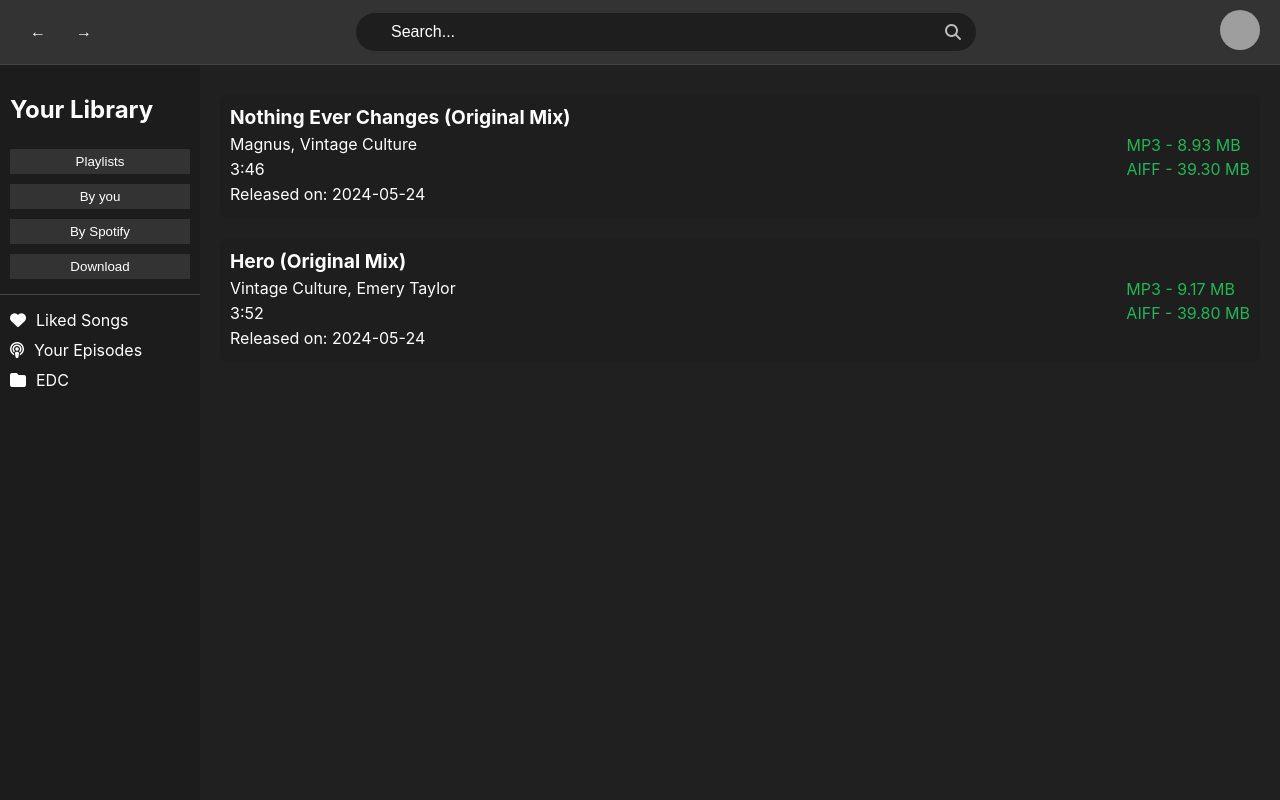
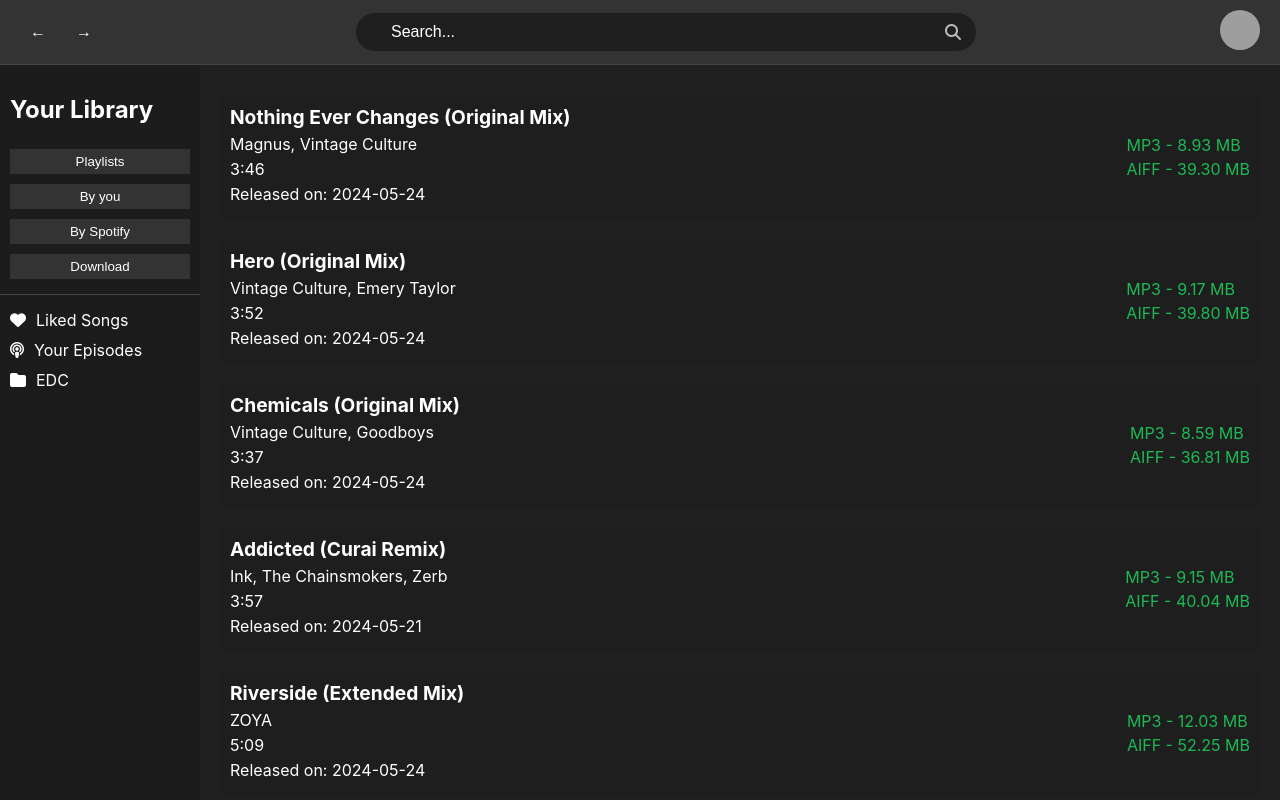
Before and after one commit to agudelo816/myspotify, a React (Create React App) app: page / in a window 1280 px wide. Built offline with nearby package versions, Linux system fonts and the light colour scheme; grey boxes are pictures that could not be loaded.

Commit message:
refactored

```diff
--- a/src/components/TrackCard.tsx
+++ b/src/components/TrackCard.tsx
@@ -1,23 +1,17 @@
 import React from 'react';
+import { Track } from '../types/Track';
 import './TrackCard.scss';
 
 interface TrackCardProps {
-  title: string;
-  artist: string;
-  duration: string;
-  releaseDate: string;
-  formats: { type: string; size: string }[];
+  track: Track;
+  onClick: () => void; // Add onClick prop to handle click events
 }
 
-const TrackCard: React.FC<TrackCardProps> = ({
-  title,
-  artist,
-  duration,
-  releaseDate,
-  formats,
-}) => {
+const TrackCard: React.FC<TrackCardProps> = ({ track, onClick }) => {
+  const { title, artist, duration, releaseDate, formats } = track;
+
   return (
-    <div className="track-card">
+    <div className="track-card" onClick={onClick}>
       <div className="track-info">
         <h3>{title}</h3>
         <p>{artist}</p>
--- /dev/null
+++ b/src/components/TrackDetail.scss
@@ -0,0 +1,36 @@
+.track-detail {
+  position: fixed;
+  top: 0;
+  right: 0;
+  width: 300px; // Adjust width as needed
+  height: 100%;
+  background-color: #1e1e1e;
+  color: #fff;
+  padding: 20px;
+  box-shadow: -2px 0 5px rgba(0, 0, 0, 0.5);
+  overflow-y: auto;
+
+  .close-button {
+    background: none;
+    border: none;
+    color: #fff;
+    font-size: 16px;
+    cursor: pointer;
+
+    &:hover {
+      text-decoration: underline;
+    }
+  }
+
+  h2 {
+    margin-top: 0;
+  }
+
+  .track-formats {
+    margin-top: 20px;
+
+    p {
+      margin: 5px 0;
+    }
+  }
+}
--- /dev/null
+++ b/src/components/TrackDetail.tsx
@@ -0,0 +1,31 @@
+import React from 'react';
+import './TrackDetail.scss';
+import { Track } from '../types/Track';
+
+interface TrackDetailProps {
+  track: Track;
+  onClose: () => void; // Add onClose prop to handle closing the detail panel
+}
+
+const TrackDetail: React.FC<TrackDetailProps> = ({ track, onClose }) => {
+  return (
+    <div className="track-detail">
+      <button className="close-button" onClick={onClose}>
+        Close
+      </button>
+      <h2>{track.title}</h2>
+      <p>Artist: {track.artist}</p>
+      <p>Duration: {track.duration}</p>
+      <p>Release Date: {track.releaseDate}</p>
+      <div className="track-formats">
+        {track.formats.map((format, index) => (
+          <p key={index}>
+            {format.type}: {format.size}
+          </p>
+        ))}
+      </div>
+    </div>
+  );
+};
+
+export default TrackDetail;
--- a/src/components/TrackList.tsx
+++ b/src/components/TrackList.tsx
@@ -1,8 +1,10 @@
-import React from 'react';
-import TrackCard from '../components/TrackCard';
+import React, { useState } from 'react';
+import TrackCard from './TrackCard';
+import TrackDetail from './TrackDetail';
+import { Track } from '../types/Track';
 import './TrackList.scss';
 
-const trackData = [
+const trackData: Track[] = [
   {
     title: 'Nothing Ever Changes (Original Mix)',
     artist: 'Magnus, Vintage Culture',
@@ -23,22 +25,126 @@ const trackData = [
       { type: 'AIFF', size: '39.80 MB' },
     ],
   },
-  // Add more track data as needed
+  {
+    title: 'Chemicals (Original Mix)',
+    artist: 'Vintage Culture, Goodboys',
+    duration: '3:37',
+    releaseDate: '2024-05-24',
+    formats: [
+      { type: 'MP3', size: '8.59 MB' },
+      { type: 'AIFF', size: '36.81 MB' },
+    ],
+  },
+  {
+    title: 'Addicted (Curai Remix)',
+    artist: 'Ink, The Chainsmokers, Zerb',
+    duration: '3:57',
+    releaseDate: '2024-05-21',
+    formats: [
+      { type: 'MP3', size: '9.15 MB' },
+      { type: 'AIFF', size: '40.04 MB' },
+    ],
+  },
+  {
+    title: 'Riverside (Extended Mix)',
+    artist: 'ZOYA',
+    duration: '5:09',
+    releaseDate: '2024-05-24',
+    formats: [
+      { type: 'MP3', size: '12.03 MB' },
+      { type: 'AIFF', size: '52.25 MB' },
+    ],
+  },
+  {
+    title: 'Closemouthed (Extended Mix)',
+    artist: 'Lexer',
+    duration: '6:11',
+    releaseDate: '2024-05-24',
+    formats: [
+      { type: 'MP3', size: '13.09 MB' },
+      { type: 'AIFF', size: '62.96 MB' },
+    ],
+  },
+  {
+    title: 'All I Need (Original Mix)',
+    artist: 'Kito, Chrome Sparks, IS U IS U',
+    duration: '2:58',
+    releaseDate: '2024-05-08',
+    formats: [
+      { type: 'MP3', size: '7.17 MB' },
+      { type: 'AIFF', size: '30.42 MB' },
+    ],
+  },
+  {
+    title: 'Distraction (Extended Mix)',
+    artist: 'Jem Cooke, Nu Aspect',
+    duration: '6:19',
+    releaseDate: '2024-05-03',
+    formats: [
+      { type: 'MP3', size: '14.63 MB' },
+      { type: 'AIFF', size: '63.96 MB' },
+    ],
+  },
+  {
+    title: 'Ecstasy (Extended Mix)',
+    artist: 'That Kind',
+    duration: '4:25',
+    releaseDate: '2024-05-03',
+    formats: [
+      { type: 'MP3', size: '10.63 MB' },
+      { type: 'AIFF', size: '44.62 MB' },
+    ],
+  },
+  {
+    title: 'Do My Ting (Original Mix)',
+    artist: 'Barclay Crenshaw, Flowdan, Stush',
+    duration: '2:50',
+    releaseDate: '2024-03-07',
+    formats: [
+      { type: 'MP3', size: '7.04 MB' },
+      { type: 'AIFF', size: '30.05 MB' },
+    ],
+  },
+  {
+    title: 'Focus Is You (Extended Mix)',
+    artist: 'Jake Silva, Frankie Sims',
+    duration: '5:20',
+    releaseDate: '2024-04-12',
+    formats: [
+      { type: 'MP3', size: '12.50 MB' },
+      { type: 'AIFF', size: '54.12 MB' },
+    ],
+  },
+  {
+    title: 'Boogie Foundation (Original Mix)',
+    artist: 'Sam Paradise',
+    duration: '5:44',
+    releaseDate: '2024-12-10',
+    formats: [
+      { type: 'MP3', size: '13.29 MB' },
+      { type: 'AIFF', size: '58.08 MB' },
+    ],
+  },
 ];
 
 const TrackList: React.FC = () => {
+  const [selectedTrack, setSelectedTrack] = useState<Track | null>(null);
+
   return (
     <div className="track-list">
       {trackData.map((track, index) => (
         <TrackCard
           key={index}
-          title={track.title}
-          artist={track.artist}
-          duration={track.duration}
-          releaseDate={track.releaseDate}
-          formats={track.formats}
+          track={track}
+          onClick={() => setSelectedTrack(track)} // Set the selected track on click
         />
       ))}
+      {selectedTrack && (
+        <TrackDetail
+          track={selectedTrack}
+          onClose={() => setSelectedTrack(null)} // Clear the selected track on close
+        />
+      )}
     </div>
   );
 };
--- /dev/null
+++ b/src/types/Track.ts
@@ -0,0 +1,7 @@
+export interface Track {
+  title: string;
+  artist: string;
+  duration: string;
+  releaseDate: string;
+  formats: { type: string; size: string }[];
+}
```
